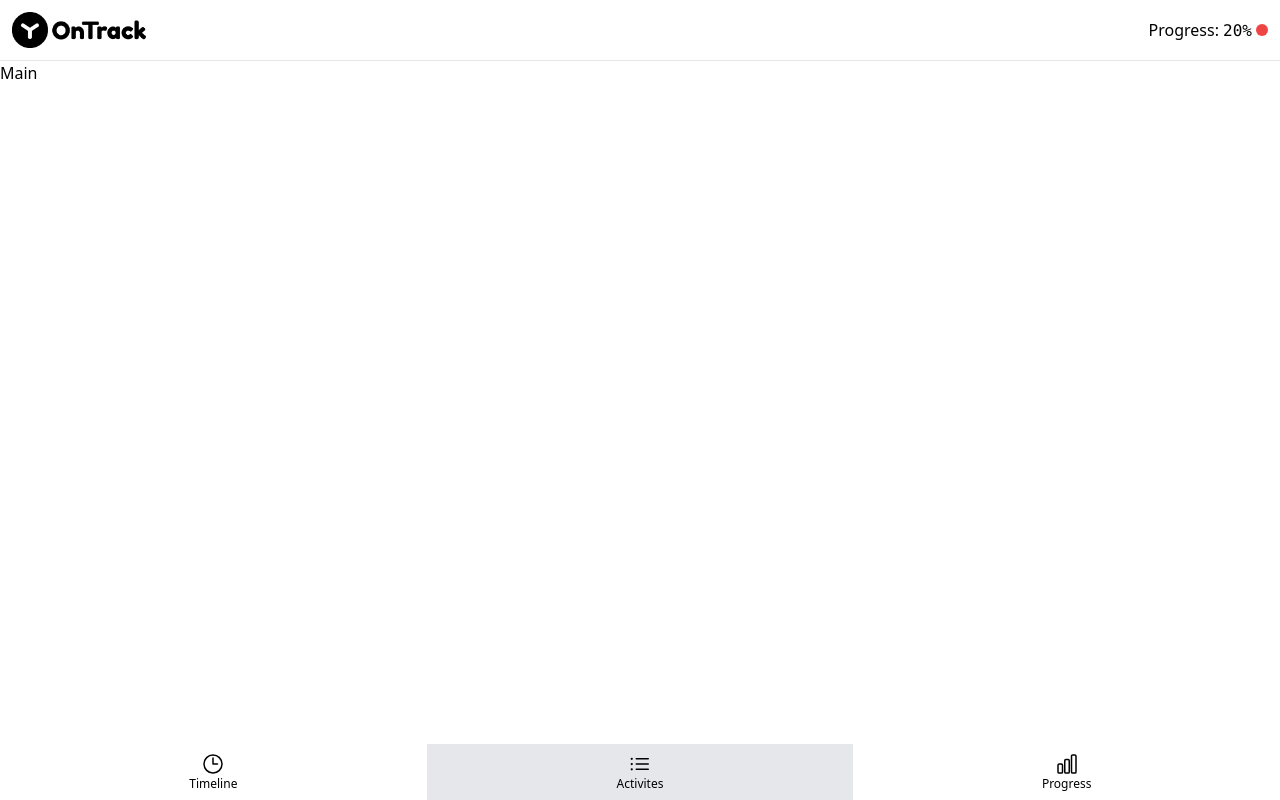
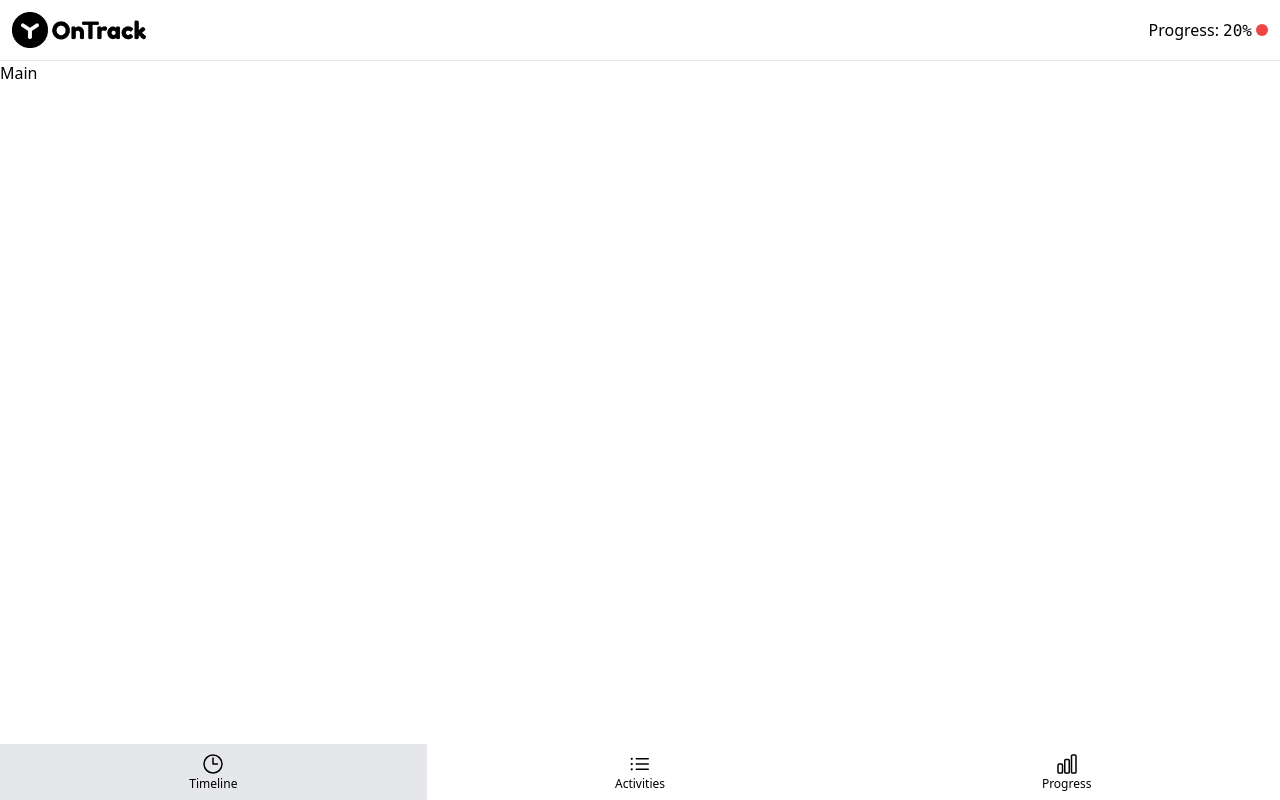
Before and after one commit to JohnnySench/track-active, a Vue app: page /#timeline in a window 1280 px wide. Built offline with nearby package versions, Linux system fonts and the light colour scheme.

Commit message:
normalize hash

```diff
--- a/src/components/TheNav.vue
+++ b/src/components/TheNav.vue
@@ -17,15 +17,29 @@
 
 <script setup>
   import NavItem from './NavItem.vue';
+  import { PAGE_TIMELINE, PAGE_ACTIVITIES, PAGE_PROGRESS } from '../constants'
   import { ref } from 'vue';
 
   import { ClockIcon, ListBulletIcon, ChartBarIcon } from '@heroicons/vue/24/outline'
 
   const navItems = {
-    timeline: ClockIcon,
-    activites: ListBulletIcon,
-    progress: ChartBarIcon
+    [PAGE_TIMELINE]: ClockIcon,
+    [PAGE_ACTIVITIES]: ListBulletIcon,
+    [PAGE_PROGRESS]: ChartBarIcon
   }
-  const currentPage = ref('activites')
+  const currentPage = ref(normalizePageHash())
+
+
+  function normalizePageHash() {
+    const hash = window.location.hash.slice(1);
+
+    if (Object.keys(navItems).includes(hash)) {
+      return hash
+    }
+
+    window.location.hash = PAGE_TIMELINE;
+
+    return PAGE_TIMELINE
+  }
 
 </script>
--- /dev/null
+++ b/src/constants.js
@@ -0,0 +1,3 @@
+export const PAGE_TIMELINE = 'timeline'
+export const PAGE_PROGRESS = 'progress'
+export const PAGE_ACTIVITIES = 'activities'
```
